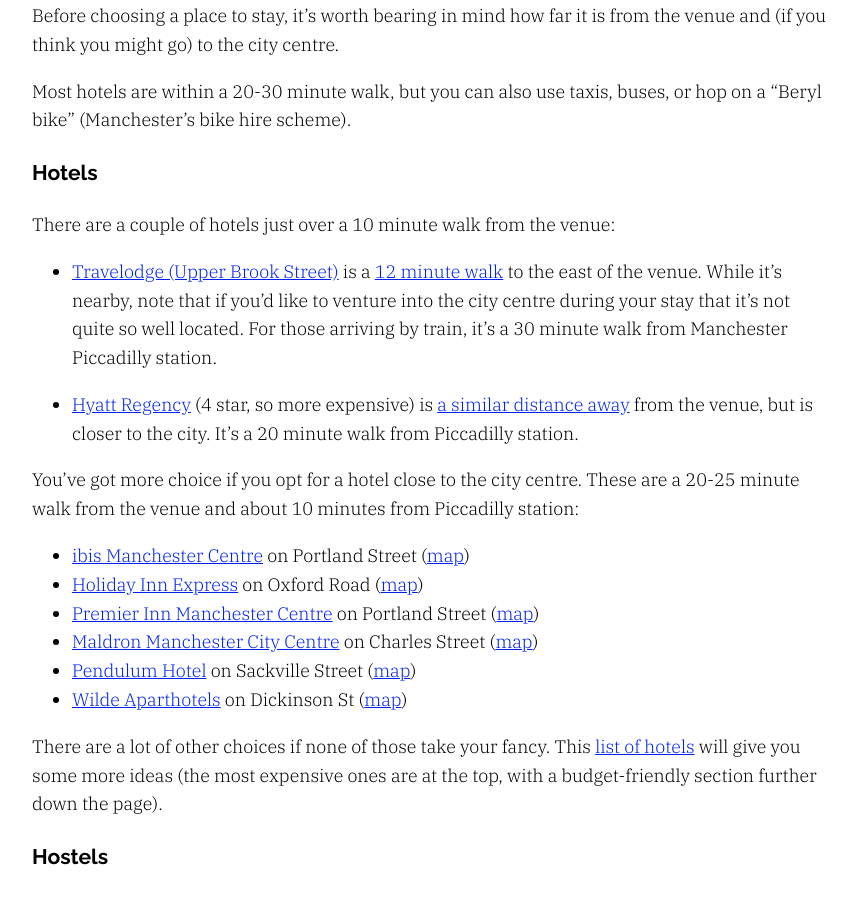
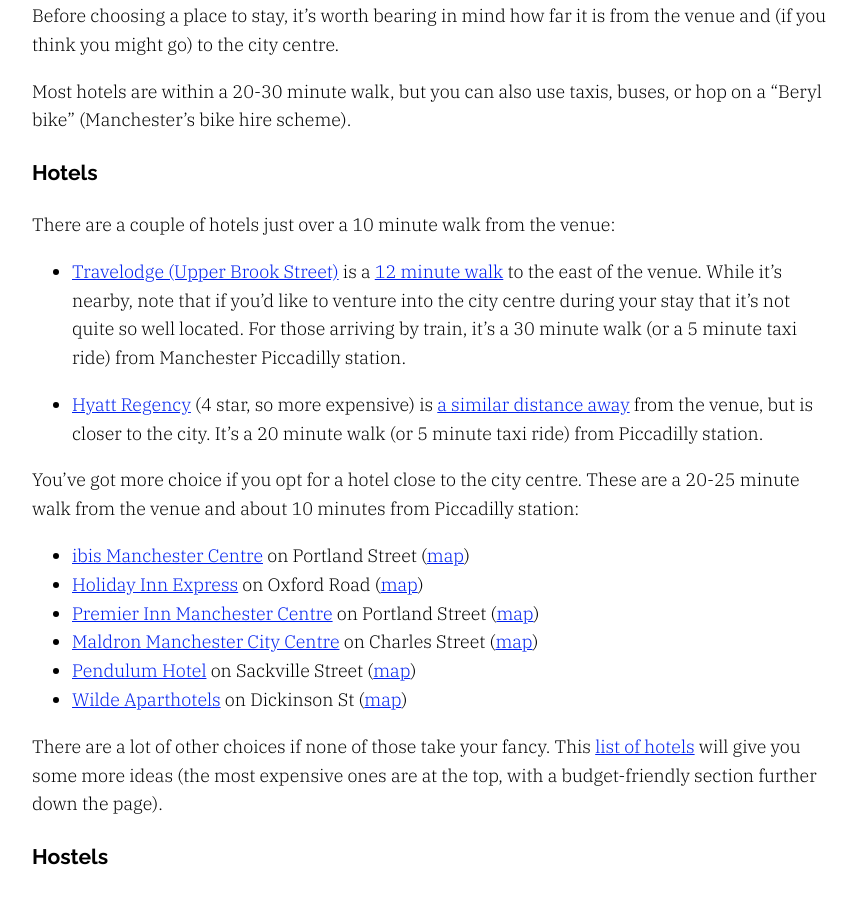
Before and after one commit to gma/2025.pyconuk.org, a Jekyll site: the page built from src/venue.md, in a window 1280 px wide and 900 px high, scrolled down 3374 px. Shown: the whole window, without its empty margins (208-1065 px from the left). Built offline with Jekyll 4.4.1, drawn with Linux system fonts in a browser that asks for light colours.

Commit message:
Add taxi times for nearby hotels

```diff
--- a/src/venue.md
+++ b/src/venue.md
@@ -75,9 +75,9 @@ Most hotels are within a 20-30 minute walk, but you can also use taxis, buses, o
 
 There are a couple of hotels just over a 10 minute walk from the venue:
 
-- [Travelodge (Upper Brook Street)] is a [12 minute walk][travelodge map] to the east of the venue. While it's nearby, note that if you'd like to venture into the city centre during your stay that it's not quite so well located. For those arriving by train, it's a 30 minute walk from Manchester Piccadilly station.
+- [Travelodge (Upper Brook Street)] is a [12 minute walk][travelodge map] to the east of the venue. While it's nearby, note that if you'd like to venture into the city centre during your stay that it's not quite so well located. For those arriving by train, it's a 30 minute walk (or a 5 minute taxi ride) from Manchester Piccadilly station.
 
-- [Hyatt Regency] (4 star, so more expensive) is [a similar distance away][hyatt map] from the venue, but is closer to the city. It's a 20 minute walk from Piccadilly station.
+- [Hyatt Regency] (4 star, so more expensive) is [a similar distance away][hyatt map] from the venue, but is closer to the city. It's a 20 minute walk (or 5 minute taxi ride) from Piccadilly station.
 
 [Travelodge (Upper Brook Street)]: https://www.travelodge.co.uk/hotels/523/Manchester-Upper-Brook-Street-hotel
 [travelodge map]: https://maps.app.goo.gl/Ki1GoXWb5GoNyFs27
```
